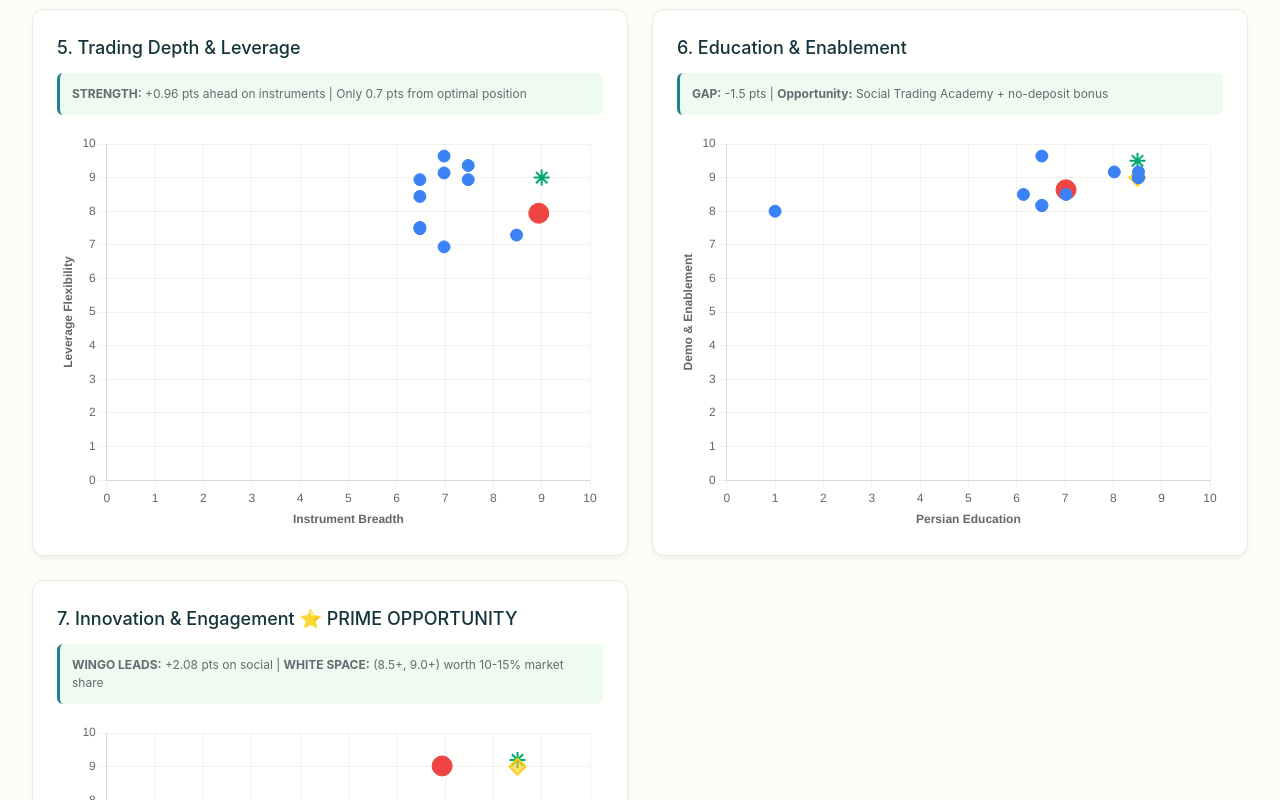
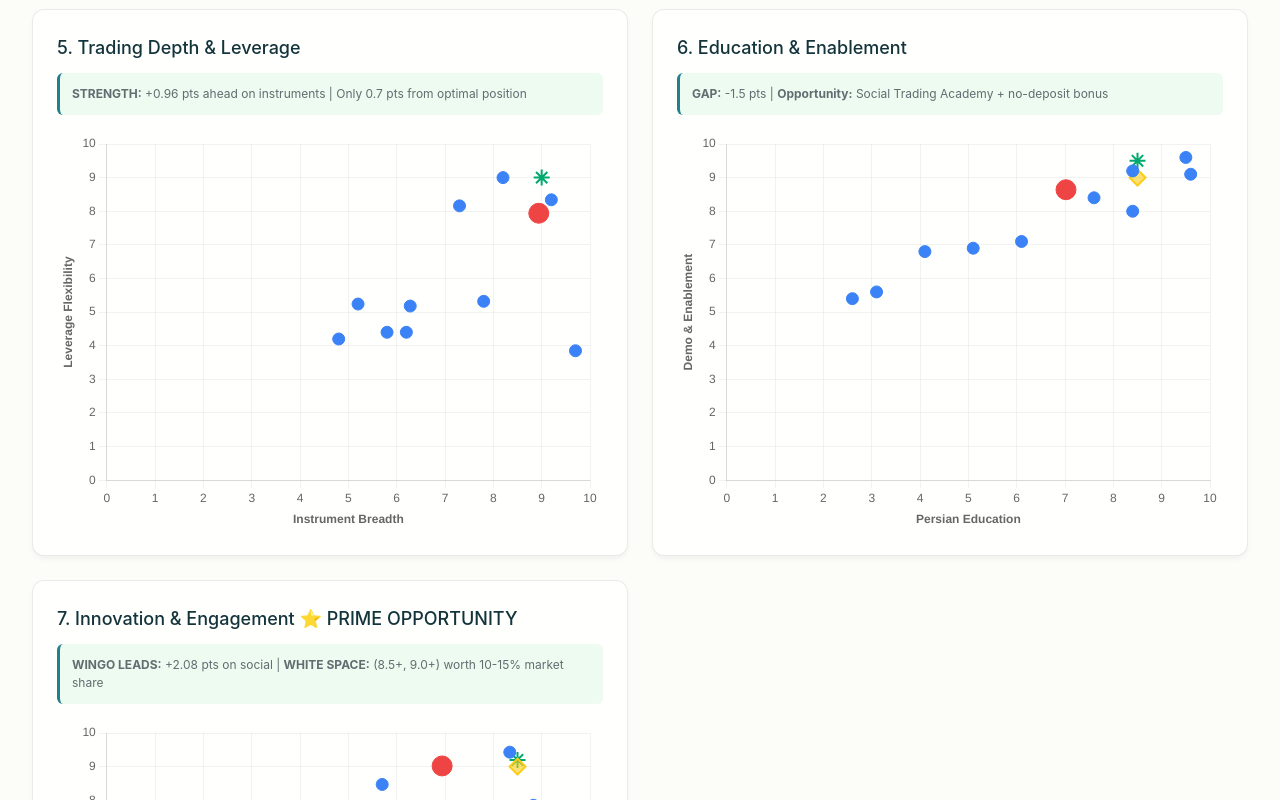
Before and after one commit to nikkan-noora/Market-Positioning-Wingomarkets, a plain HTML site: page index.html in a window 1280 px wide. Shown: the part 1460-2260 px from the top of the page. Drawn offline with nearby package versions, Linux system fonts and the light colour scheme; a web font is replaced by a local one.

Commit message:
All Maps Update index.html

```diff
--- a/index.html
+++ b/index.html
@@ -1001,16 +1001,16 @@
         xLabel: 'Instrument Breadth',
         yLabel: 'Leverage Flexibility',
         brokers: [
-          { name: 'LiteFinance', x: 6.98, y: 9.64, isWingo: false },
-          { name: 'xChief', x: 6.98, y: 9.14, isWingo: false },
-          { name: 'CapitalXtend', x: 7.48, y: 9.36, isWingo: false },
-          { name: 'Alpari', x: 6.48, y: 8.94, isWingo: false },
-          { name: 'AMarkets', x: 7.48, y: 8.94, isWingo: false },
-          { name: 'FIBO', x: 6.48, y: 8.44, isWingo: false },
-          { name: 'IFC Markets', x: 8.48, y: 7.29, isWingo: false },
-          { name: 'Errante', x: 6.48, y: 7.48, isWingo: false },
-          { name: 'Windsor', x: 6.98, y: 6.94, isWingo: false },
-          { name: 'Opo Finance', x: 6.48, y: 7.52, isWingo: false }
+          { name: 'LiteFinance', x: 5.2, y: 5.24, isWingo: false },
+          { name: 'xChief', x: 6.2, y: 4.4, isWingo: false },
+          { name: 'CapitalXtend', x: 8.2, y: 9.0, isWingo: false },
+          { name: 'Alpari', x: 7.3, y: 8.16, isWingo: false },
+          { name: 'AMarkets', x: 9.2, y: 8.34, isWingo: false },
+          { name: 'FIBO', x: 4.8, y: 4.2, isWingo: false },
+          { name: 'IFC Markets', x: 9.7, y: 3.85, isWingo: false },
+          { name: 'Errante', x: 5.8, y: 4.4, isWingo: false },
+          { name: 'Windsor', x: 6.28, y: 5.18, isWingo: false },
+          { name: 'Opo Finance', x: 7.8, y: 5.32, isWingo: false }
         ],
         wingo: { current: { x: 8.94, y: 7.94 }, phase3: { x: 9.0, y: 9.0 } }
       },
@@ -1019,16 +1019,16 @@
         xLabel: 'Persian Education',
         yLabel: 'Demo & Enablement',
         brokers: [
-          { name: 'LiteFinance', x: 8.02, y: 9.17, isWingo: false },
-          { name: 'xChief', x: 6.52, y: 9.64, isWingo: false },
-          { name: 'Alpari', x: 8.52, y: 9.0, isWingo: false },
-          { name: 'FIBO', x: 8.52, y: 9.0, isWingo: false },
-          { name: 'IFC Markets', x: 8.52, y: 9.17, isWingo: false },
-          { name: 'AMarkets', x: 7.02, y: 8.5, isWingo: false },
-          { name: 'Errante', x: 6.14, y: 8.5, isWingo: false },
-          { name: 'Windsor', x: 6.52, y: 8.17, isWingo: false },
-          { name: 'Opo Finance', x: 6.52, y: 8.17, isWingo: false },
-          { name: 'CapitalXtend', x: 1.0, y: 8.0, isWingo: false }
+          { name: 'LiteFinance', x: 7.6, y: 8.4, isWingo: false },
+          { name: 'xChief', x: 8.4, y: 9.2, isWingo: false },
+          { name: 'Alpari', x: 9.5, y: 9.6, isWingo: false },
+          { name: 'FIBO', x: 6.1, y: 7.1, isWingo: false },
+          { name: 'IFC Markets', x: 3.1, y: 5.6, isWingo: false },
+          { name: 'AMarkets', x: 9.6, y: 9.1, isWingo: false },
+          { name: 'Errante', x: 5.1, y: 6.9, isWingo: false },
+          { name: 'Windsor', x: 4.1, y: 6.8, isWingo: false },
+          { name: 'Opo Finance', x: 2.6, y: 5.4, isWingo: false },
+          { name: 'CapitalXtend', x: 8.4, y: 8.0, isWingo: false }
         ],
         wingo: { current: { x: 7.02, y: 8.64 }, phase2: { x: 8.5, y: 9.0 }, phase3: { x: 8.5, y: 9.5 } }
       },
@@ -1037,16 +1037,16 @@
         xLabel: 'Charting & Analysis Tools',
         yLabel: 'Social Trading Engagement',
         brokers: [
-          { name: 'Errante', x: 8.44, y: 7.29, isWingo: false },
-          { name: 'FIBO', x: 7.94, y: 6.98, isWingo: false },
-          { name: 'LiteFinance', x: 7.94, y: 7.64, isWingo: false },
-          { name: 'Alpari', x: 7.44, y: 7.31, isWingo: false },
-          { name: 'AMarkets', x: 6.44, y: 7.56, isWingo: false },
-          { name: 'xChief', x: 6.94, y: 7.48, isWingo: false },
-          { name: 'Windsor', x: 5.94, y: 7.06, isWingo: false },
-          { name: 'Opo Finance', x: 6.32, y: 7.52, isWingo: false },
-          { name: 'IFC Markets', x: 6.94, y: 5.16, isWingo: false },
-          { name: 'CapitalXtend', x: 6.94, y: 4.04, isWingo: false }
+          { name: 'Errante', x: 9.13, y: 7.45, isWingo: false },
+          { name: 'FIBO', x: 8.5, y: 7.1, isWingo: false },
+          { name: 'LiteFinance', x: 8.34, y: 9.43, isWingo: false },
+          { name: 'Alpari', x: 5.6, y: 5.42, isWingo: false },
+          { name: 'AMarkets', x: 5.7, y: 8.47, isWingo: false },
+          { name: 'xChief', x: 5.3, y: 7.23, isWingo: false },
+          { name: 'Windsor', x: 5.48, y: 1.17, isWingo: false },
+          { name: 'Opo Finance', x: 8.83, y: 7.85, isWingo: false },
+          { name: 'IFC Markets', x: 5.6, y: 5.16, isWingo: false },
+          { name: 'CapitalXtend', x: 5.3, y: 6.4, isWingo: false }
         ],
         wingo: { current: { x: 6.94, y: 9.02 }, phase2: { x: 8.5, y: 9.0 }, phase3: { x: 8.5, y: 9.2 } }
       }
```
